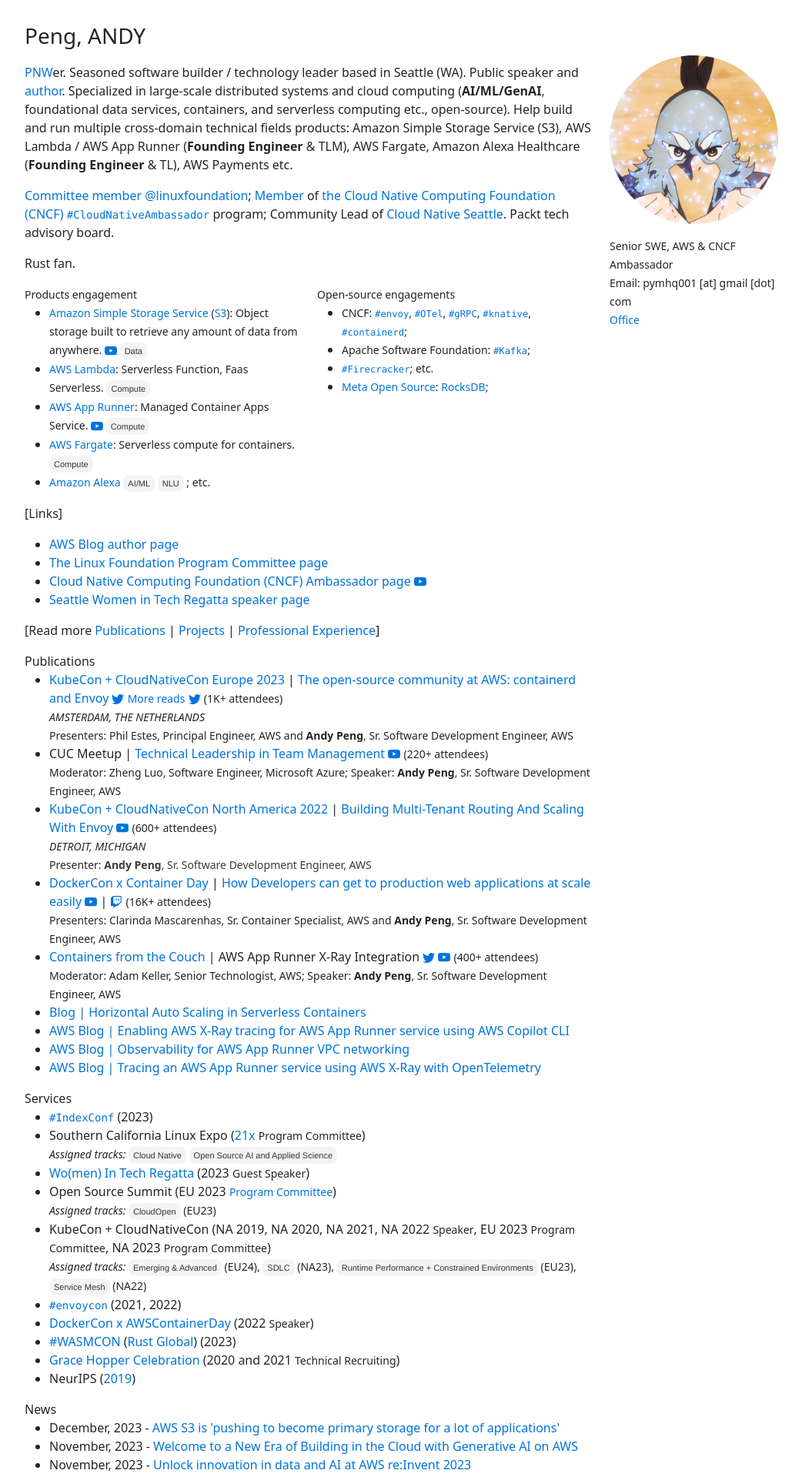
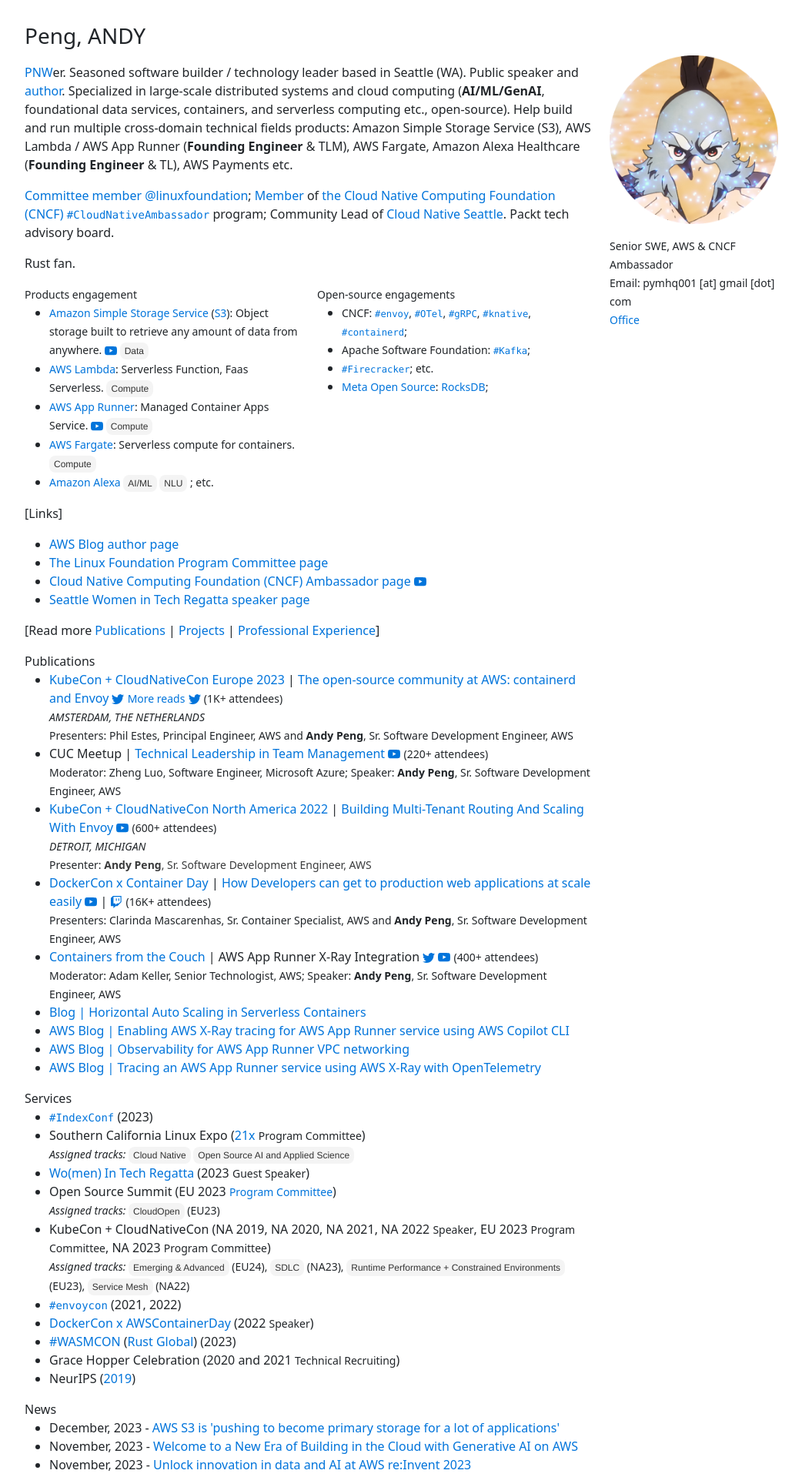
Before and after one commit to gfw001/gfw001.github.io, a Jekyll site: the page index.html, which Jekyll copies as it is, in a window 1280 px wide. Shown: the top 1919 px of the page at 77% size, without its empty margins (50-1092 px from the left). Built offline with Jekyll 4.4.1, drawn with Linux system fonts in a browser that asks for light colours.

Commit message:
Update index.html

```diff
--- a/index.html
+++ b/index.html
@@ -52,7 +52,7 @@
 	cursor: pointer;
 	display: inline-block;
 	font-family: "Haas Grot Text R Web", "Helvetica Neue", Helvetica, Arial, sans-serif;
-	font-size: 11px;
+	font-size: 12px;
 	font-weight: 500;
 	line-height: 10px;
 	list-style: none;
@@ -327,7 +327,7 @@
 		<a href="https://events.linuxfoundation.org/wasmcon/">#WASMCON</a> (<a href="https://foundation.rust-lang.org/events/rust-global-wasmcon-2023/">Rust Global</a>) (2023)
 	</li>
 	<li>
-		<a href="https://ghc.anitab.org/">Grace Hopper Celebration</a> (2020 and 2021 <small>Technical Recruiting</small>)
+		Grace Hopper Celebration (2020 and 2021 <small>Technical Recruiting</small>)
 	</li>
 	<li>
 		NeurIPS (<a href="https://nips.cc/Conferences/2019">2019</a>)
```
